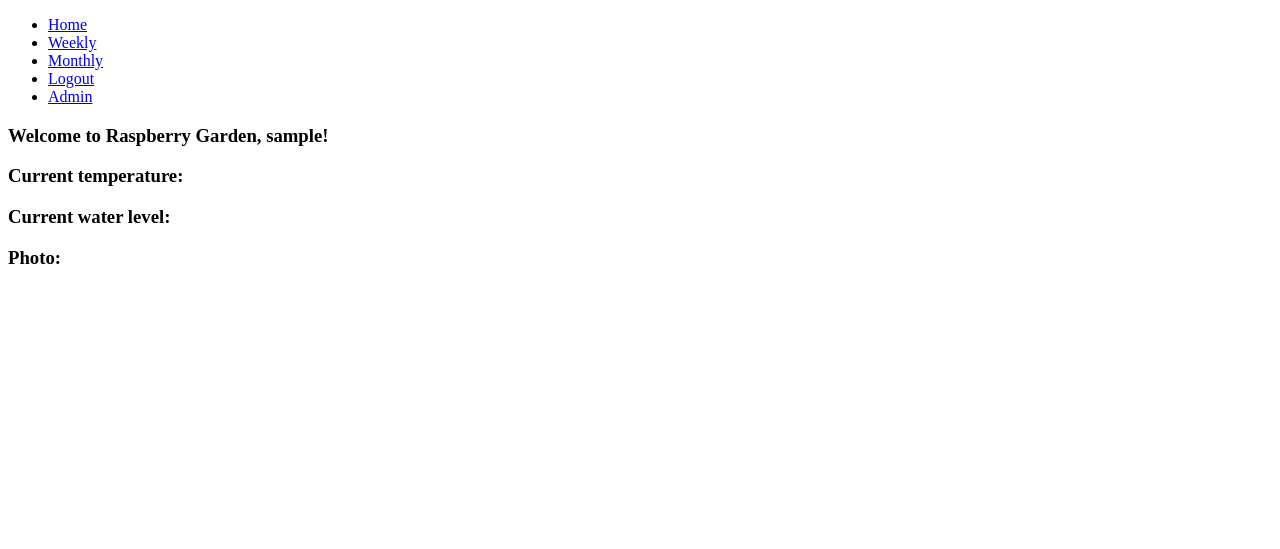
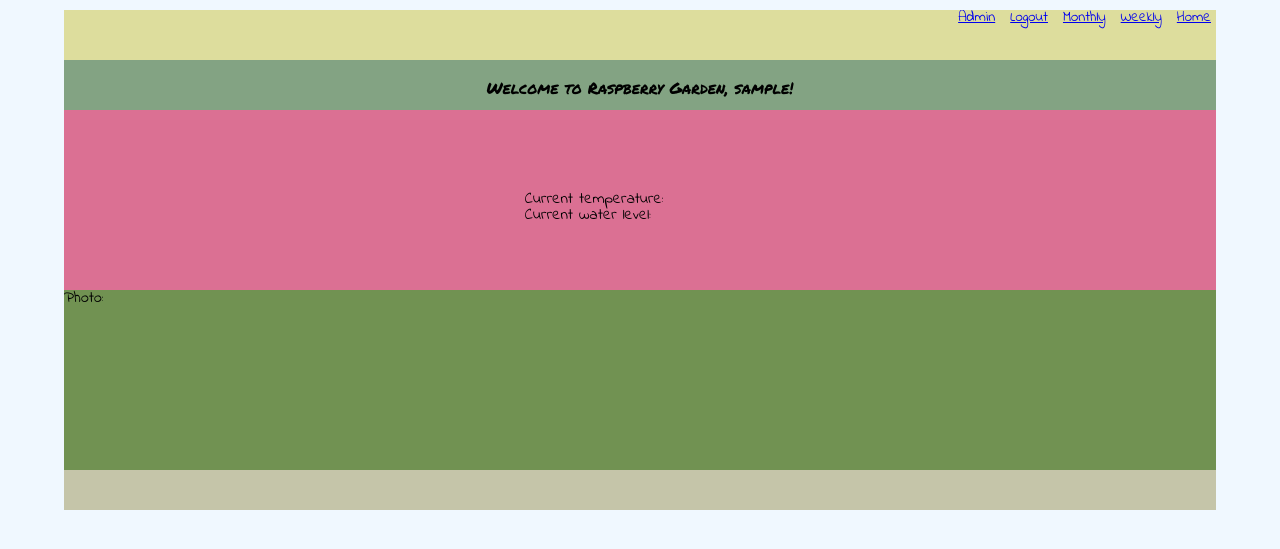
Before and after one commit to 401-pi-rates/raspberry-garden, a Django app: page / in a window 1280 px wide. Shown: the top 549 px of the page. Run offline with Django 3.2, Linux system fonts and the light colour scheme; the visitor is signed in with stand-in values (Sample User, id 1); parts of the project's set-up code (start-up, migrations or seed data) failed here and were passed over.

Commit message:
css wireframe

```diff
--- /dev/null
+++ b/garden_project/static/css/layout.css
@@ -0,0 +1,107 @@
+/* Mobile-view first */
+
+body{
+    background-color: pink;
+    margin-top: 10px;
+    margin-left: 5%;
+    margin-right: 5%;
+    /* CSS Grid: */
+    display: grid;
+    grid-template-rows: 50px;
+}
+
+/* Top nav bar */
+
+nav{
+    overflow: hidden;
+}
+
+nav li{
+    float: right;
+    color: #f2f2f2;
+    padding: 0px 5px 10px 10px;
+    font-size: 15px;
+    font-family: 'Indie Flower', cursive;
+}
+
+nav li:hover{
+    background-color: #ddd;
+    padding: 4px 4px 4px 4px;
+    font-size: 17px;
+    border-radius: 5px;
+}
+
+/* Grid: Header (i.e. Nav) */
+header{
+    grid-row-start: 1;
+    grid-row-end: 2;
+    background-color: rgb(221, 221, 157);
+}
+
+/* Grid: Welcome Div */
+main{
+    /* CSS Grid: */
+    display: grid;
+    grid-template-rows: 50px 400px;
+}
+
+.welcome{
+    grid-row-start: 1;
+    grid-row-end: 2;
+    background-color: rgb(131, 163, 131);
+}
+
+.block{
+    grid-row-start: 2;
+    grid-row-end: 3;
+    background-color: rgb(197, 197, 169);
+}
+
+.block{
+    /* CSS Grid: */
+    display: grid;
+    grid-template-rows: 180px 180px;
+}
+
+.current_reading{
+    grid-row-start: 1;
+    grid-row-end: 2;
+    padding: 65px 0px 0px 30px;
+    background-color: rgb(71, 121, 71);
+}
+
+.current_photo{
+    grid-row-start: 2;
+    grid-row-end: 3;
+    background-color: rgb(113, 146, 82);
+}
+
+/* Welcome Msg: */
+h2{
+    text-align: center;
+    padding: 20px 0px 30px 0px;
+    font-family: 'Permanent Marker', cursive;
+}
+
+/* Current photo: */
+h3{
+    font-family: 'Indie Flower', cursive;
+}
+
+/* Current Reading: */
+h4{
+    font-family: 'Indie Flower', cursive;
+}
+
+
+/* Desktop view: */
+@media (min-width: 500px) {
+    body{
+        background-color: aliceblue;
+    }
+
+    .current_reading{
+        padding: 7% 0px 0px 40%;
+        background-color: palevioletred;
+    }
+}
--- /dev/null
+++ b/garden_project/static/css/reset.css
@@ -0,0 +1,48 @@
+/* http://meyerweb.com/eric/tools/css/reset/
+   v2.0 | 20110126
+   License: none (public domain)
+*/
+
+html, body, div, span, applet, object, iframe,
+h1, h2, h3, h4, h5, h6, p, blockquote, pre,
+a, abbr, acronym, address, big, cite, code,
+del, dfn, em, img, ins, kbd, q, s, samp,
+small, strike, strong, sub, sup, tt, var,
+b, u, i, center,
+dl, dt, dd, ol, ul, li,
+fieldset, form, label, legend,
+table, caption, tbody, tfoot, thead, tr, th, td,
+article, aside, canvas, details, embed,
+figure, figcaption, footer, header, hgroup,
+menu, nav, output, ruby, section, summary,
+time, mark, audio, video {
+	margin: 0;
+	padding: 0;
+	border: 0;
+	font-size: 100%;
+	font: inherit;
+	vertical-align: baseline;
+}
+/* HTML5 display-role reset for older browsers */
+article, aside, details, figcaption, figure,
+footer, header, hgroup, menu, nav, section {
+	display: block;
+}
+body {
+	line-height: 1;
+}
+ol, ul {
+	list-style: none;
+}
+blockquote, q {
+	quotes: none;
+}
+blockquote:before, blockquote:after,
+q:before, q:after {
+	content: '';
+	content: none;
+}
+table {
+	border-collapse: collapse;
+	border-spacing: 0;
+}
--- a/garden_project/templates/generic/base.html
+++ b/garden_project/templates/generic/base.html
@@ -6,6 +6,10 @@
   <meta charset="UTF-8">
   <meta name="viewport" content="width=device-width, initial-scale=1.0">
   <meta http-equiv="X-UA-Compatible" content="ie=edge">
+  <meta charset="utf-8"/>
+  <link href="https://fonts.googleapis.com/css?family=Gloria+Hallelujah|Indie+Flower|Permanent+Marker" rel="stylesheet">
+  <link rel="stylesheet" href="{% static "css/reset.css" %}">
+  <link rel="stylesheet" href="{% static "css/layout.css" %}">
   <title>{% block title %}{% endblock %} Raspberry Garden</title>
 </head>
 <body>
@@ -26,16 +30,20 @@
         {% endif %}
       </ul>
     </nav>
-    {% if user.is_authenticated %}
-    <h3>Welcome to Raspberry Garden, {{ user.username }}!</h3>
-    {% else %}
-    <h3>This is Raspberry Garden! Please sign up or log in.</h3>
-    {% endif %}
   </header>
   <main>
-    {% block content %}
-    <h3>No Content</h3>
-    {% endblock content%}
+    <div class='welcome'>
+      {% if user.is_authenticated %}
+      <h2>Welcome to Raspberry Garden, {{ user.username }}!</h2>
+      {% else %}
+      <h2>This is Raspberry Garden! Please sign up or log in.</h2>
+      {% endif %}
+    </div>
+    <div class='block'>
+      {% block content %}
+      <h2>No Content</h2>
+      {% endblock content%}
+    </div>
   </main>
   <footer></footer>
 </body>
--- a/garden_project/templates/generic/home.html
+++ b/garden_project/templates/generic/home.html
@@ -3,11 +3,11 @@
 {% block title %}Home{% endblock %}
 
 {% block content %}
-<div>
-  <h3>Current temperature: </h3>
-  <h3>Current water level: </h3>
+<div class='current_reading'>
+  <h4>Current temperature: </h4>
+  <h4>Current water level: </h4>
 </div>
-<div>
+<div class='current_photo'>
   <h3>Photo: </h3>
 </div>
 
```
